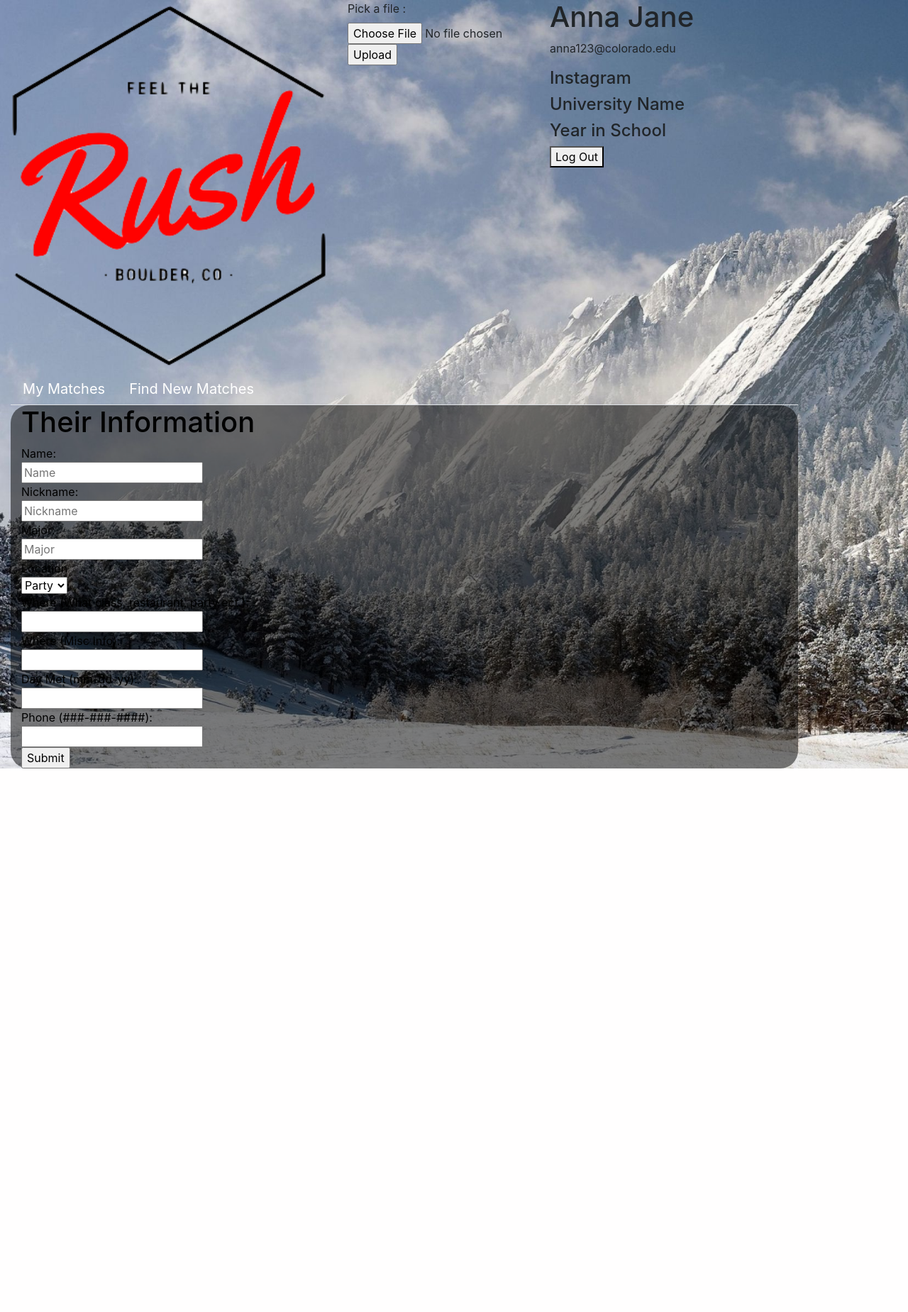
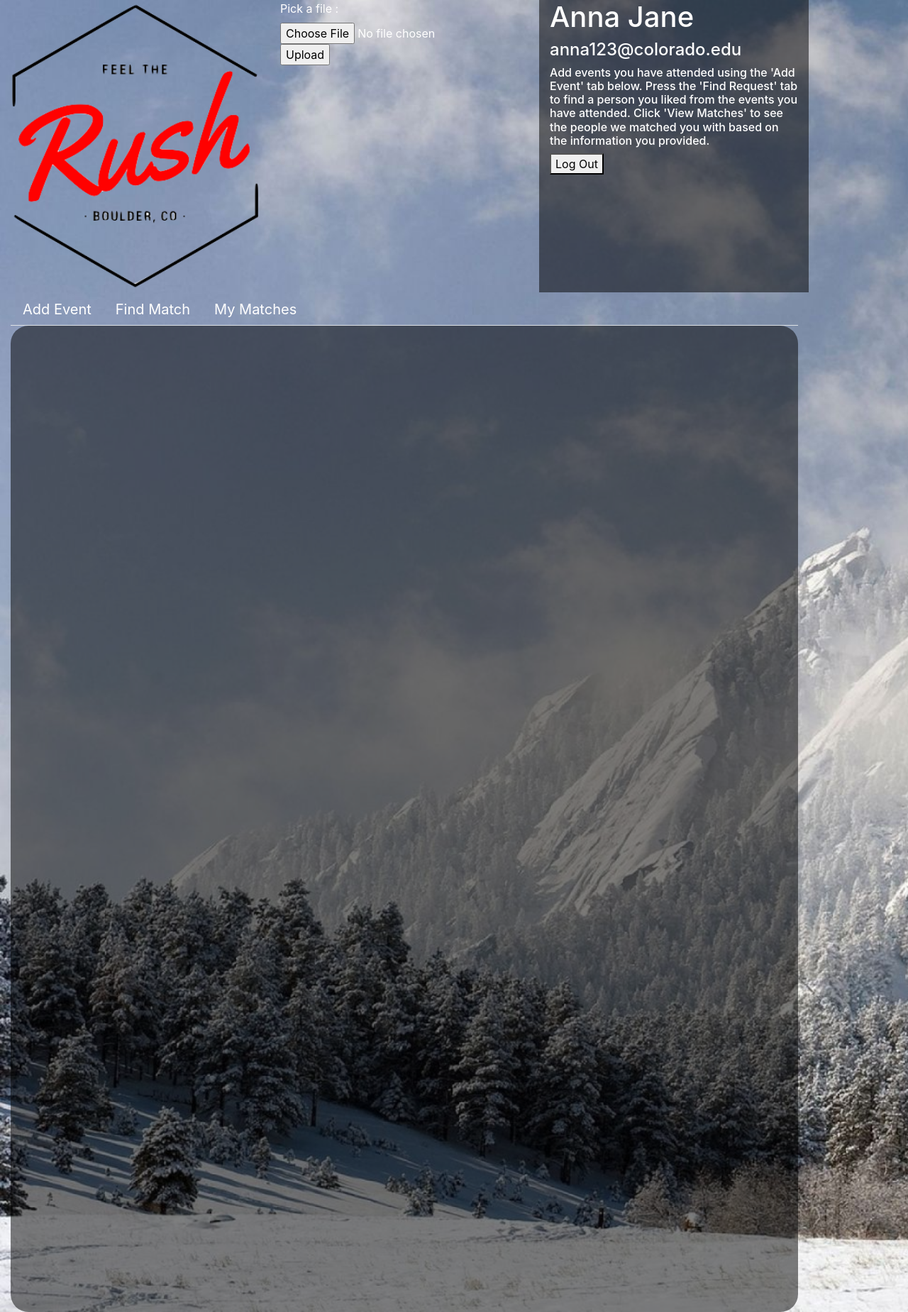
Before and after one commit to jokesire/Final-Project-CSCI3308, a PHP site: page /profile.php in a window 1280 px wide. Shown: the whole page at 71% size. Before the commit the page ends 1083 px from the top, so only its background shows below. Run offline with PHP 8.4, Linux system fonts and the light colour scheme; a user stored in the database is signed in; some libraries are stand-ins or nearby versions.

Commit message:
profile changes

```diff
--- a/profile.php
+++ b/profile.php
@@ -32,24 +32,24 @@ else {
 <body>
   <div class ="container">
     <div class="row">
-      <div class="col-md-5">
-          <img class="img-fluid" alt="Responsive image" src="style/css/images/feel.png"  />
+      <div class="col-md-4">
+          <img class="img-fluid" alt="Responsive image" src="style/css/images/feel.png" width="75" height="75" />
       </div>
-      <div class= "col-md-3">
+      <div class= "col-md-4">
           <form method="POST" action="upload.php" enctype="multipart/form-data">
 		<label for="file"> Pick a file :  </label>
 		<input type="file" name ="file">
 		<input type="submit" value = "Upload">
 	</form>
       </div>
-      <div class="col-md-4">
+      <div class="col-md-4" id="nameplate">
 
-          <h1><?php echo $first_name.' '.$last_name; ?></h1>
-          <p><?= $email ?></p>
-          <h4>Instagram</h4>
-          <h4>University Name</h4>
-          <h4>Year in School</h4>
+          <h1><?php echo $first_name.' '.$last_name; ?> <h4><?= $email ?></h4></h1>
 
+          <h6>Add events you have attended using the 'Add Event' tab below. Press
+          the 'Find Request' tab to find a person you liked from the events you have attended.
+          Click 'View Matches' to see the people we matched you with based on the information you
+          provided. </h6>
           <a href="logout.php"><button class="button button-block" name="logout"/>Log Out</button></a>
 
       </div>
@@ -58,63 +58,192 @@ else {
       <div class="col-md-12">
             <ul class="nav nav-tabs" role="tablist">
               <li class="nav-item">
-                <a class="nav-link" href="mymatches.php" role="tab" data-toggle="tab">My Matches</a>
+                <a class="nav-link" href="#addevent" role="tab" data-toggle="tab">Add Event</a>
               </li>
               <li class="nav-item">
-                <a class="nav-link" href="#findnewmatches" role="tab" data-toggle="tab">Find New Matches</a>
+                <a class="nav-link" href="#findmatch" role="tab" data-toggle="tab">Find Match</a>
+              </li>
+              <li class="nav-item">
+                <a class="nav-link" href="#mymatches" role="tab" data-toggle="tab">My Matches</a>
               </li>
             </ul>
             <!--*** TABBED CONTENT *** -->
-            <div class = "tab-content" class>
+      <div class = "tab-content" class>
 
-            <!--*** My Matches *** -->
-            <!--<div role="tabpanel" class="tab-pane fade in active" id = "mymatches">
-            <ul>
+      <!--*** ADD EVENT PANEL *** -->
+      <div role="tabpanel"  class="tab-pane fade in active" id="addevent">
+      </br>
+      <h5>Put in as much information as possible. </br> Anything that does not apply leave blank.</h5>
 
-      <!--*** Find New Matches Panel *** -->
+      <form action="profile.php" method="post" autocomplete="off"></br>
+      <h1>Event Information:</h1>
+
+      <div class = "form-group">
+        <label  for = "eventname">
+          Event Name:
+        </label>
+      <div class="col-5">
+        <input type = "text" name = "eventname" class = "form-control" id = "eventname" />
+      </div>
+      </div>
+
+      <div class="form-group">
+        <label for="date" class="col-2 col-form-label">Date</label>
+        <div class="col-5">
+          <input class="form-control" type="date" value="2011-08-19" id="date">
+        </div>
+      </div>
+
+      <div class = "form-group"  >
+        <label for = "eventtype">
+          What type of event?
+        </label>
+        <div class = "col-5">
+        <select type = "text" name = "eventtype" class = "form-control"
+        id = "eventtype"/>
+          <option>Party</option>
+          <option>Club event</option>
+          <option>Protest/Rally</option>
+          <option>Hackathon</option>
+          <option>Convention</option>
+          <option>Career Fair</option>
+          <option>Concert</option>
+          <option>Sporting Event</option>
+          <option>Other</option>
+        </select>
+        </div>
+      </div>
+
+      <div class = "form-group">
+        <label  for = "locationdescription">
+          Location Description:
+        </label>
+      <div class="col-5">
+        <textarea type = "text" name = "eventname" class = "form-control" id = "eventname" rows ="3"> </textarea>
+      </div>
+      </div>
+
+      <div class = "form-group">
+        <label  for = "additionalinfo">
+          Any additional info about event:
+        </label>
+      <div class="col-5">
+        <textarea type = "text" name = "additionalinfo" class = "form-control" id = "additionalinfo" rows ="3"> </textarea>
+      </div>
+      </div>
 
 
-            <div role="tabpanel" class="col-md-6" class="tab-pane fade in active" id="findnewmatches">
-            <h1>Their Information</h1>
-            <form action="profile.php" method="post" autocomplete="off">
+      <h1>Personal Information:</h1>
+      <div class = "form-group">
+        <label  for = "nickname">
+          Nickname:
+        </label>
+        <div class = "col-5">
+        <input type = "text" name = "nickname" class = "form-control" id = "nickname" />
+        </div>
+      </div>
 
-            Name:<br>
-            <input type="text" name="tname" placeholder="Name">
-            <br>
-            Nickname:<br>
-            <input type="text" name="tnickname" placeholder="Nickname">
-            <br>
-            Major:<br>
-            <input type="text" name="tmajor" placeholder="Major">
-            <br>
-            Location<br>
-            <select name="tlocationone">
-            <option value="tparty">Party</option>
-            <option value="tclass">Class</option>
-            <option value="tother">Other</option>
-            </select>
-            <br>
-            Where (What class, restaurant, party ect.):<br>
+      <div class = "form-group"  >
+        <label for = "hat">
+          Wearing a Hat?
+        </label>
+        <div class = "col-5">
+        <select type = "text" name = "hat" class = "form-control" id = "hat" />
+          <option>yes</option>
+          <option>no</option>
+        </select>
+        </div>
+      </div>
 
-            <input type="text" name="tlocationtwo" >
-            <br>
-            Where (Misc Info):<br>
-            <input type="text" name="tlocationthree" >
-            <br>
+      <div class = "form-group"  >
+        <label for = "glasses">
+          Wearing glasses?
+        </label>
+        <div class = "col-5">
+        <select type = "text" name = "glasses" class = "form-control"
+        id = "glasses" placeholder = "glasses"/>
+          <option>yes</option>
+          <option>no</option>
+        </select>
+        </div>
+      </div>
 
-            Day Met (mm-dd-yy):<br>
-            <input type="text" name="tdate" >
-            <br>
+      <div class = "form-group"  >
+        <label for = "hair">
+          How did you wear your hair?
+        </label>
+        <div class = "col-5">
+        <select type = "text" name = "hair" class = "form-control"
+        id = "hair" placeholder = "hair"/>
+          <option>Ponytail</option>
+          <option>Bun</option>
+          <option>Down:Above Shoulders</option>
+          <option>Down:Below Shoulders</option>
+        </select>
+        </div>
+      </div>
 
-            Phone (###-###-####):<br>
-            <input type="text" name="tphone" >
-            <br>
-            <input type="submit" value="Submit">
-            <br>
-            </form>
-            </div>
+      <div class = "form-group"  >
+        <label for = "haircolor">
+          What color was your hair?
+        </label>
+        <div class = "col-5">
+        <select type = "text" name = "hair" class = "form-control"
+        id = "hair" placeholder = "hair"/>
+          <option>Bonde</option>
+          <option>Brunette</option>
+          <option>Black</option>
+          <option>Red</option>
+          <option>Unnatral</option>
+        </select>
+        </div>
+      </div>
 
+      <div class = "form-group"  >
+        <label for = "shirt">
+          What kind of shirt were you wearing?
+        </label>
+        <div class = "col-5">
+        <select type = "text" name = "shirt" class = "form-control"
+        id = "shirt" placeholder = "shirt"/>
+          <option>T-shirt</option>
+          <option>Blouse</option>
+          <option>Suit</option>
+          <option>Dress</option>
+          <option>Pollo</option>
+          <option>Tank Top</option>
+          <option>Long Sleeve</option>
+          <option>Costume</option>
+        </select>
+        </div>
+      </div>
+
+      <div class = "form-group"  >
+        <label for = "shirtcolor">
+          What kind of shirt were you wearing?
+        </label>
+        <div class = "col-5">
+        <select type = "text" name = "shirtcolor" class = "form-control"
+        id = "shirtcolor" placeholder = "shirtcolor"/>
+          <option>Black</option>
+          <option>Brown</option>
+          <option>White/Grey</option>
+          <option>Purple</option>
+          <option>Red</option>
+          <option>Blue</option>
+          <option>Green</option>
+          <option>Yellow</option>
+          <option>Purple</option>
+          <option>Pink</option>
+          <option>Patterned</option>
+        </select>
+        </div>
+      </div>
+      <button type="submit" name ="addevent" class = "btn btn-info">
+        Add
+      </button>
     </div>
+<!-- END OF ADD EVENT PANEL -->
   </div>
 </div>
 </div>
--- a/profilesetup.php
+++ /dev/null
@@ -1,4 +0,0 @@
-<!-- This is where a user will fill out a profile with personal information.
-I want this to be a new database with user ID as primary key. -->
-
-<!-- you are directed here after you make a new account from registration.php-->
--- a/register.php
+++ b/register.php
@@ -32,8 +32,6 @@ if ( $result->num_rows > 0 ) {
 }
 else { // Email doesn't already exist in a database, proceed...
 
-    $first_name = ucwords($first_name);
-    ucwords($last_name);
 
     $sql = "INSERT INTO logininfo (first_name, last_name, email, password) "
             . "VALUES ('$first_name','$last_name','$email','$password')";
--- a/style/css/css.html
+++ b/style/css/css.html
@@ -1,2 +1,2 @@
 
-  <link rel="stylesheet" href="css/main.css" />
+  <link rel="stylesheet" href="style/css/main.css" />
--- a/style/css/main.css
+++ b/style/css/main.css
@@ -1,3 +1,13 @@
+#nameplate {
+  background: rgba(0,0,0,.5);
+}
+
+div {
+
+  color: white;
+}
+
+
 
   body {
 
```
